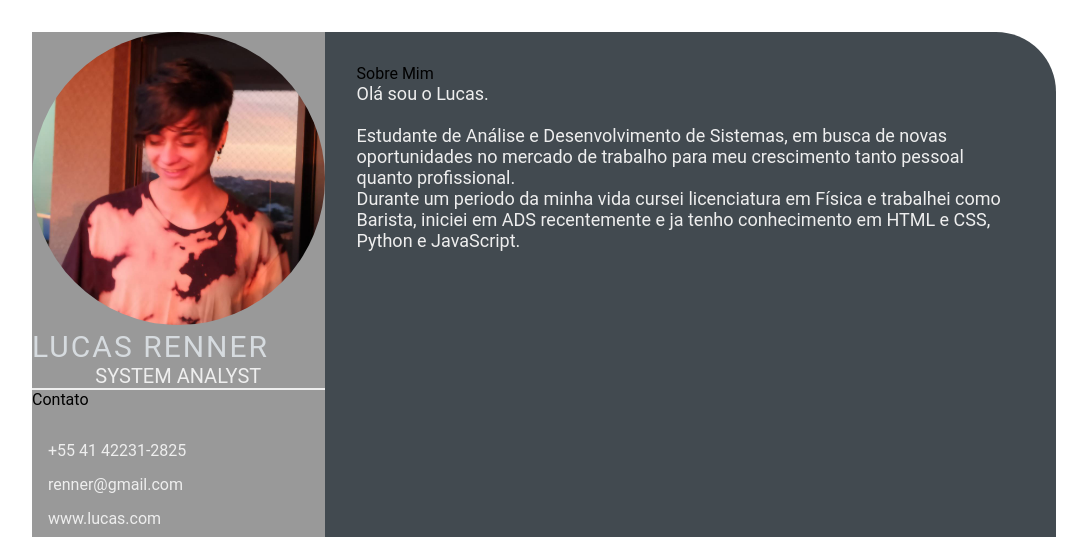
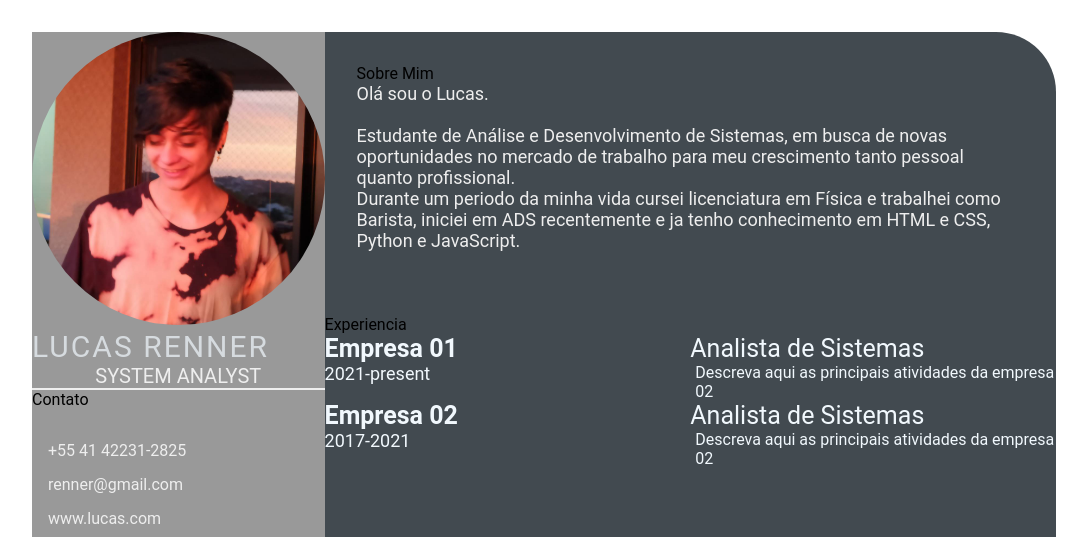
Before and after one commit to renninho/renninho.github.io, a plain HTML site: page index.html in a window 1280 px wide. Shown: the top 537 px of the page, without its empty margins (96-1183 px from the left). Drawn offline with Linux system fonts and the light colour scheme.

Commit message:
feature: add experiencia (#3)

```diff
--- a/index.html
+++ b/index.html
@@ -57,6 +57,31 @@
             </p>
           </section>
         </div>
+        <section class="experience gap">
+          <div class="right-tittle">Experiencia</div>
+          <div class="experience-contents">
+            <div class="exp-left">
+              <p class="exp-company-name">Empresa 01</p>
+              <p class="exp-time-period">2021-present</p>
+            </div>
+            <div class="exp-right">
+              <p class="exp-position">Analista de Sistemas</p>
+              <p class="exp-desc">
+                Descreva aqui as principais atividades da empresa 02
+              </p>
+            </div>
+            <div class="exp-left">
+              <p class="exp-company-name">Empresa 02</p>
+              <p class="exp-time-period">2017-2021</p>
+            </div>
+            <div class="exp-right">
+              <p class="exp-position">Analista de Sistemas</p>
+              <p class="exp-desc">
+                Descreva aqui as principais atividades da empresa 02
+              </p>
+            </div>
+          </div>
+        </section>
       </section>
     </main>
   </body>
--- a/style.css
+++ b/style.css
@@ -101,3 +101,38 @@
   font-size: 18px;
   color: #eeeeee;
 }
+
+.experience-contents,
+.education-contents,
+.awards-contents {
+  display: grid;
+  grid-template-columns: repeat(2, 1fr);
+  padding-bottom: 2rem;
+  color: #f1f8fd;
+}
+
+.exp-company-name,
+.education-school-name,
+.awards-company-name {
+  font-size: 25px;
+  font-weight: bold;
+}
+
+.exp-time-period,
+.educationp-time-period,
+.awards-time-period {
+  font-size: 18px;
+}
+
+.exp-position,
+.education-subject,
+.awards-name {
+  font-size: 25px;
+}
+
+.exp-desc,
+.education-desc,
+.awards-desc {
+  font-size: 16px;
+  padding-left: 5px;
+}
```
